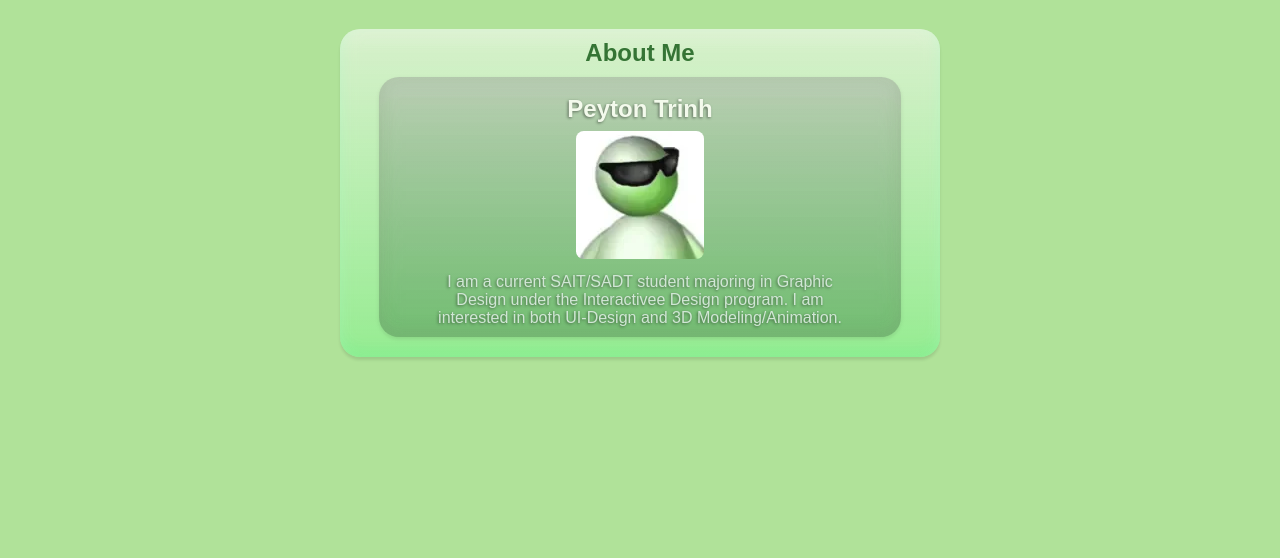
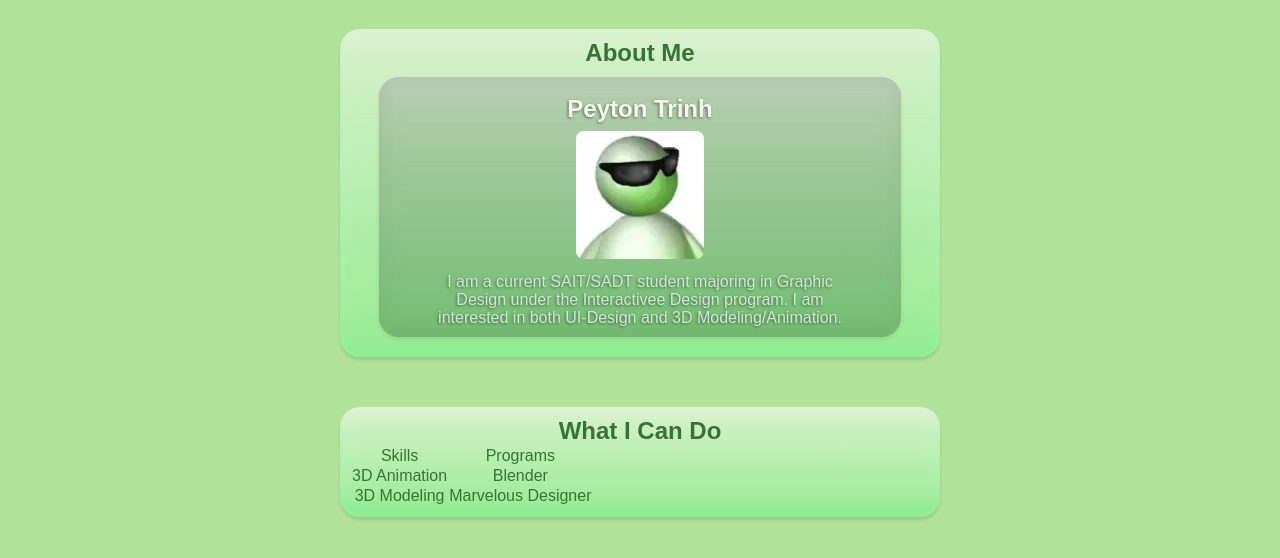
Before and after one commit to peytrinh/peytrinh.github.io, a plain HTML site: page index.html in a window 1280 px wide. Shown: the part 140-698 px from the top of the page. Drawn offline with Linux system fonts and the light colour scheme.

Commit message:
Add files via upload

```diff
--- a/index.html
+++ b/index.html
@@ -18,7 +18,7 @@
 
     <main>
         <h1>Welcome to My Portfolio</h1> <!-- About Me -->
-        <div class="container">
+        <section class="container">
             <h2>
                 About Me
             </h2>
@@ -27,7 +27,27 @@
                 <img class="icons" src="images/avi.png" alt="A Green default Online Avatar wearing Sunglasses">
                 <p>I am a current SAIT/SADT student majoring in Graphic Design under the Interactivee Design program. I am interested in both UI-Design and 3D Modeling/Animation.</p>
             </div>
-        </div>
+        </section>
+
+        <section class="container">
+            <h2>What I Can Do</h2>
+            <table>
+                <thead>
+                    <td>Skills</td>
+                    <td>Programs</td>
+                </thead>
+                <tbody>
+                    <tr>
+                        <td>3D Animation</td>
+                        <td>Blender</td>
+                    </tr>
+                    <tr>
+                        <td>3D Modeling</td>
+                        <td>Marvelous Designer</td>
+                    </tr>
+                </tbody>
+            </table>
+        </section>
     </main>
 </body>
 </html>
```
